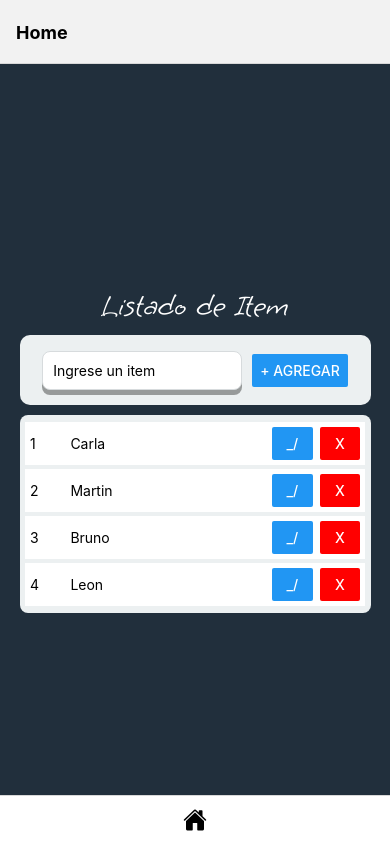
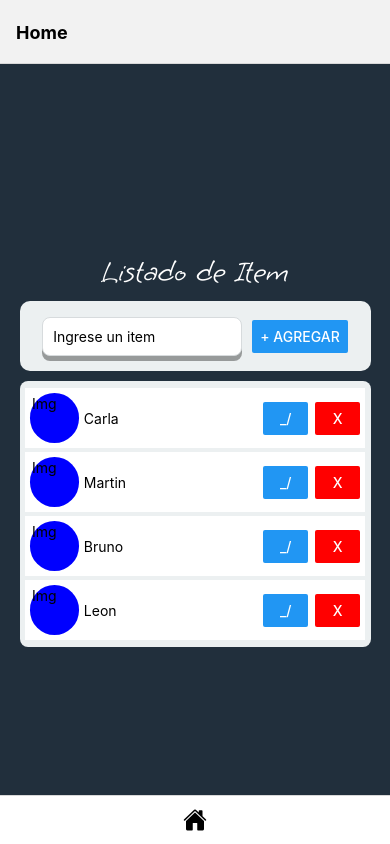
Before and after one commit to nettoreyes/desarrollo_aplicaciones, a React Native app: screen / in a window 390 px wide. Built offline with nearby package versions, Linux system fonts and the light colour scheme.

Commit message:
se agregan funciones de camara en pantalla de editar

```diff
--- a/components/EditarItemTemporal.js
+++ b/components/EditarItemTemporal.js
@@ -1,16 +1,18 @@
-import {Button, Keyboard, StyleSheet, Text, TextInput, View} from 'react-native';
+import {Alert, Button, Keyboard, StyleSheet, Text, TextInput, View} from 'react-native';
 import React, { useState } from 'react'
 import { useDispatch, useSelector } from 'react-redux';
 
 import Colores from '../constants/colores';
+import ImageSelector from './ImageSelector';
 import { modificaPersona } from '../store/actions/persona.action';
 
 const EditarItemTemporal = ({navigation, route}) => {
-  // let itemSelected = route.params;
 
   const itemSelected = useSelector(state => state.personas.seleccionada);
   const dispatch = useDispatch();
   const [textItem, setTextItem] = useState(itemSelected.value);
+  const [image, setImage] = useState(itemSelected.imagen);
+
 
   const onHandlerChangueItem = ( texto ) => {
     setTextItem(texto);
@@ -19,7 +21,8 @@ const EditarItemTemporal = ({navigation, route}) => {
   const modificaItems = () => {
     const personaEditada = {
       id: itemSelected.id,
-      value: textItem
+      value: textItem,
+      imagen: image
     }
     dispatch(modificaPersona( personaEditada ));
     setTextItem('');
@@ -32,11 +35,12 @@ const EditarItemTemporal = ({navigation, route}) => {
     <View style={styles.container}>
             <Text style={ styles.titulo }>Editar Personas</Text>
             <View style={styles.addItemContainer}>
-                <TextInput placeholder="Ingrese un item a Editar" style={styles.textInput} value={ textItem } onChangeText={ onHandlerChangueItem } ></TextInput>
-                <View style={ styles.containerBotones }>
-                    <Button title="Modificar "  onPress={ modificaItems }  />
-                    <Button title="Cancelar" color={'red'} onPress={() => navigation.navigate('Home')}  />
-                </View>
+              <ImageSelector setImage={setImage} imagenPersona={image} />
+              <TextInput placeholder="Ingrese un item a Editar" style={styles.textInput} value={ textItem } onChangeText={ onHandlerChangueItem } ></TextInput>
+              <View style={ styles.containerBotones }>
+                  <Button title="Modificar "  onPress={ modificaItems }  />
+                  <Button title="Cancelar" color={'red'} onPress={() => navigation.navigate('Home')}  />
+              </View>
             </View>
 
       </View>
--- /dev/null
+++ b/components/ImageSelector.js
@@ -0,0 +1,65 @@
+import * as ImagePicker from 'expo-image-picker';
+
+import {Alert, Button, Image, StyleSheet, Text, View} from 'react-native';
+import React, { useState } from 'react'
+
+const ImageSelector = (props) => {
+    const[pickedUri, setPickedUri] = useState(props.imagenPersona);
+
+    const verifyPermissions = async () => {
+        const { status } = await ImagePicker.requestCameraPermissionsAsync();
+
+        if (status !== 'granted') {
+          Alert.alert('Permisos insuficientes', 'Necesitas permisos para acceder a la camara', [{text: 'OK'}]);
+          return false;
+        }
+        return true;
+      }
+
+      const handlerTakeImage = async () => {
+        const isCameraOk = await verifyPermissions();
+        if (!isCameraOk) return ;
+
+        const image = await ImagePicker.launchCameraAsync({
+          allowsEditing: true,
+          aspect: [16, 9],
+          quality: 0.8,
+        });
+
+
+        setPickedUri(image.uri);
+        props.setImage(image.uri);
+
+      }
+
+  return (
+    <View style={styles.container}>
+        <View style={styles.preview}>
+            { !pickedUri ? ( <Text>Sin imagen...</Text> ) : (<Image style={styles.image} source={{ uri: pickedUri }} /> ) }
+        </View>
+        <Button title="Tomar foto" onPress={handlerTakeImage} />
+    </View>
+  )
+}
+
+const styles = StyleSheet.create({
+    container: {
+        marginBottom: 10,
+        width: '90%',
+    },
+    preview: {
+        width: '100%',
+        height: 200,
+        marginBottom: 10,
+        justifyContent: 'center',
+        alignItems: 'center',
+        borderColor: '#D7DBDD',
+        borderWidth: 1,
+    },
+    image: {
+        width: '100%',
+        height: '100%',
+    }
+})
+
+export default ImageSelector
--- a/components/List/ListaItem.js
+++ b/components/List/ListaItem.js
@@ -1,4 +1,4 @@
-import { Button, StyleSheet, Text, View } from 'react-native';
+import { Button, Image, StyleSheet, Text, View } from 'react-native';
 
 import React from 'react'
 
@@ -8,8 +8,9 @@ const ListaItem = (props) => {
 
   return (
     <View style={styles.containerItem}>
-        <Text style={{...styles.textItem, flex:1} }>{data.item.id}</Text>
-        <Text style={{...styles.textItem, flex:5}}>{data.item.value}</Text>
+        {/* <Text style={{...styles.textItem, flex:1} }>{data.item.id}</Text> */}
+        {!data.item.imagen ? ( <Text style={styles.image}>Img</Text> ) :  (<Image style={styles.image} source={{ uri: data.item.imagen }} />)}
+        <Text style={{...styles.textItem, flex:4}}>{data.item.value}</Text>
         <View style={{flex:1, paddingEnd: 2 }}>
             <Button title='_/' onPress={() => onHandlerEditar(data.item) } />
         </View>
@@ -34,6 +35,15 @@ const styles = StyleSheet.create({
     },
     textItem: {
         color: 'black',
+        marginStart: 5,
+    },
+    image: {
+        width: 50,
+        height: 50,
+        borderRadius: 25,
+        backgroundColor: 'blue',
+        flex: 1,
+        padding: 2
     }
   });
 
--- a/navigation/ItemNavigation.js
+++ b/navigation/ItemNavigation.js
@@ -24,7 +24,7 @@ const ItemNavigation = () => {
             initialRouteName="Home"
             >
                 <BottomTabs.Screen
-                    name="Home"
+                    name="Homes"
                     component={ ItemStackNavigation }
                     options={{
                         tabBarIcon: ({ focused }) => (
--- a/navigation/ItemStackNavigation.js
+++ b/navigation/ItemStackNavigation.js
@@ -21,10 +21,7 @@ const ItemStackNavigation = () => {
                     }
             }}>
                 <Stack.Screen name="Home" component={ Index }  />
-                <Stack.Screen
-                name="Editar"
-                component={EditarItemTemporal}
-                options={({route}) => ({ title: route.params.value })} />
+                <Stack.Screen name="Editar" component={EditarItemTemporal}  options={({route}) => ({ title: route.params.value })} />
             </Stack.Navigator>
 
     );
--- a/package.json
+++ b/package.json
@@ -15,7 +15,9 @@
     "@react-navigation/native-stack": "^6.6.1",
     "expo": "~44.0.0",
     "expo-app-loading": "^1.3.0",
+    "expo-file-system": "~13.1.4",
     "expo-font": "^10.0.5",
+    "expo-image-picker": "~12.0.1",
     "expo-status-bar": "~1.2.0",
     "react": "17.0.1",
     "react-dom": "17.0.1",
```
Also changed, not shown: 1 other file (tests, documents, lock files or other folders). Lines whose indentation alone changed are shown as unchanged.
